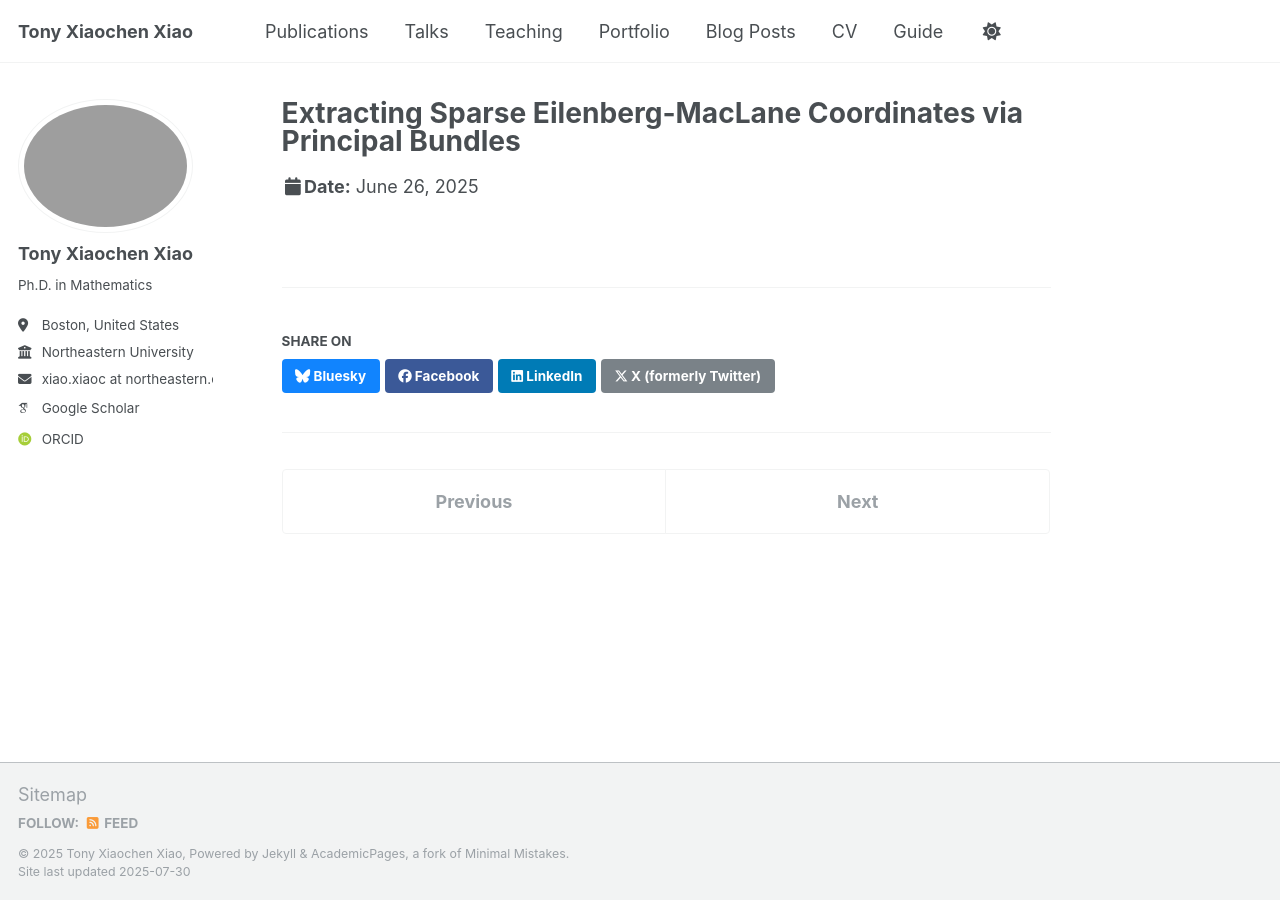
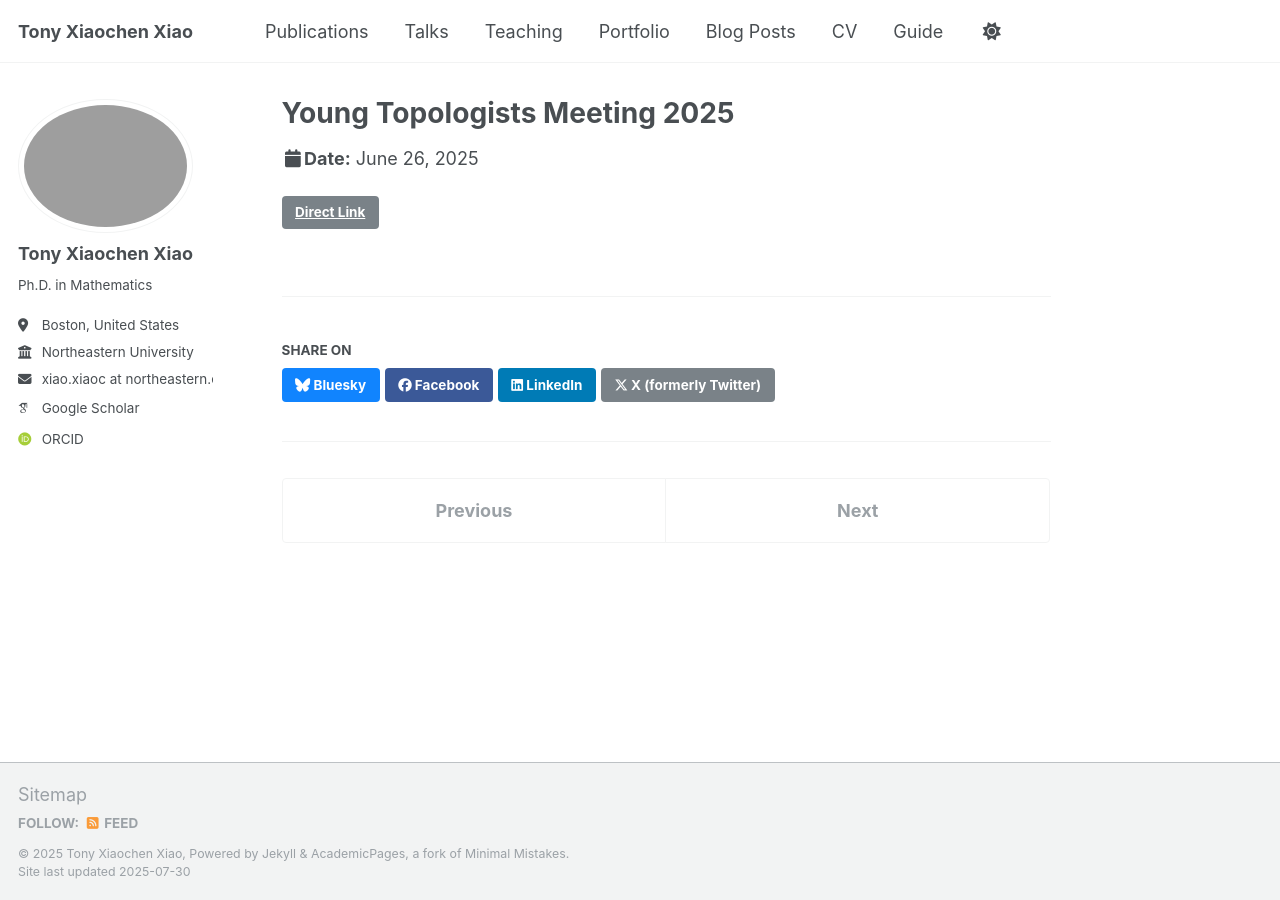
Before and after one commit to tonyxiaochenxiao/tonyxiaochenxiao.github.io, a Jekyll site: the page built from _talks/2012-03-01-talk-1.md, in a window 1280 px wide. Built offline with Jekyll 4.4.1, drawn with Linux system fonts in a browser that asks for light colours; some web fonts are replaced; a script that is not in the unit is left out; part of the change alters nothing that is shown.

Commit message:
Update 2012-03-01-talk-1.md

```diff
--- a/_talks/2012-03-01-talk-1.md
+++ b/_talks/2012-03-01-talk-1.md
@@ -1,9 +1,10 @@
 ---
-title: "Extracting Sparse Eilenberg-MacLane Coordinates via Principal Bundles"
+title: "Young Topologists Meeting 2025"
 collection: talks
 type: "Contributed talk"
+link: https://intra.kth.se/en/administration/kommunikation/konferens-evenemang/kalender/konferenser/young-topologists-meeting-2025-1.1404183
 permalink: /talks/2025-06-26-talk-1
-venue: "Young Topologists Meeting 2025"
+venue: "Extracting Sparse Eilenberg-MacLane Coordinates via Principal Bundles"
 date: 2025-06-26
 location: "KTH Royal Institute of Technology, Stockholm, Sweden"
 ---
```
